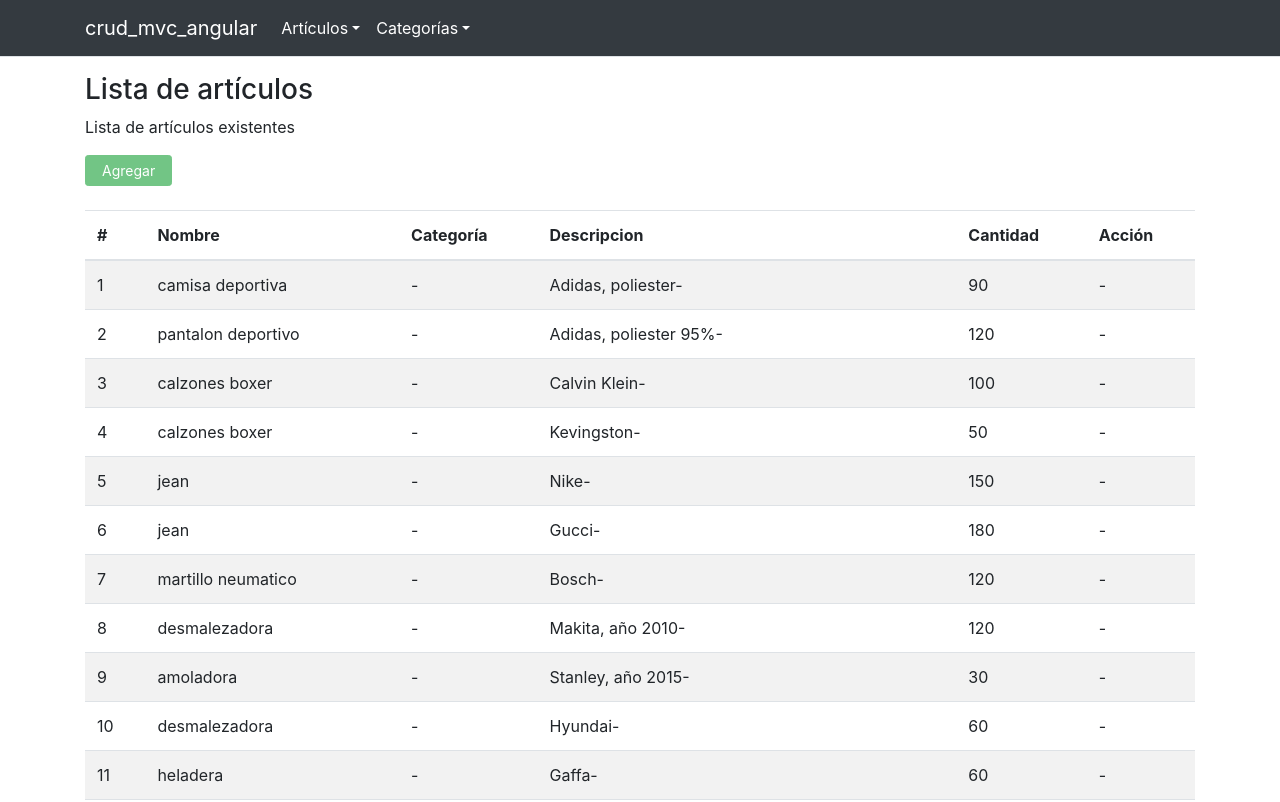
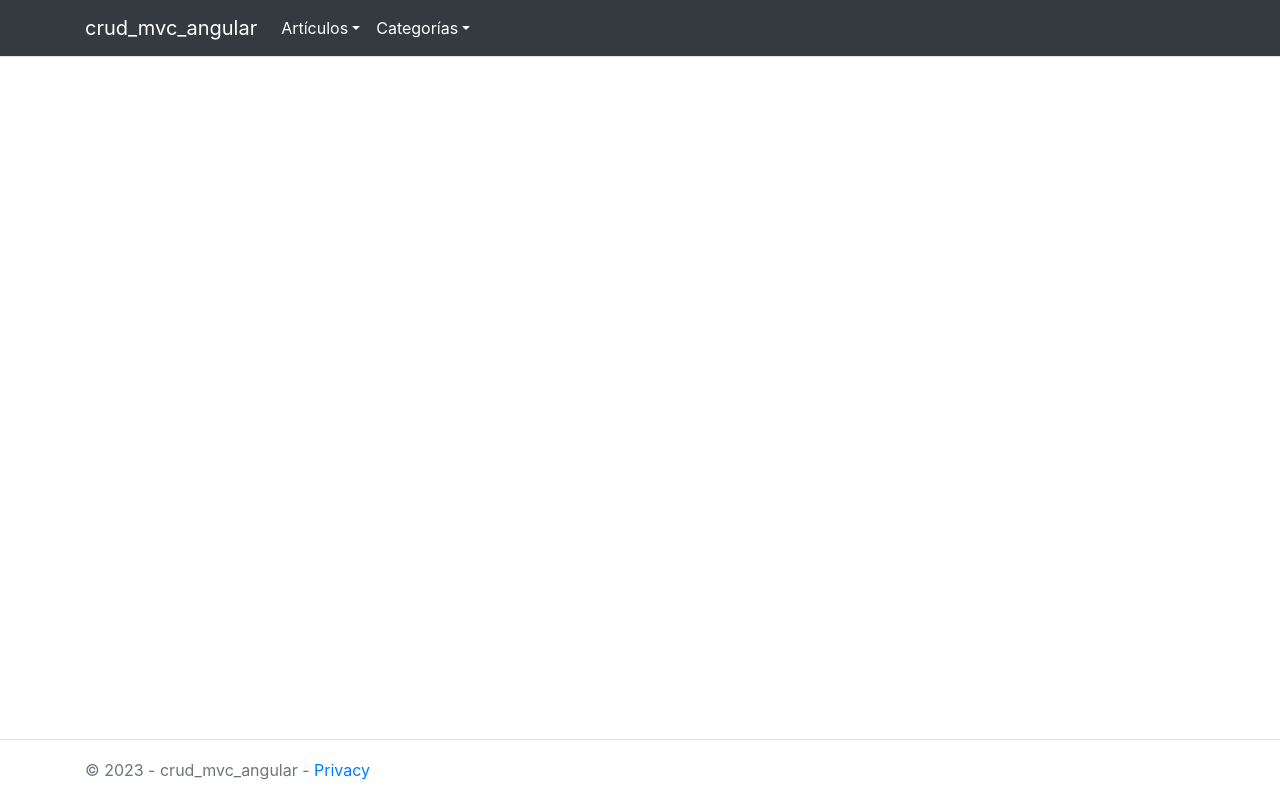
Before and after one commit to manuel-chinchi/crud-mvc-angular-springboot, an Angular app: page / in a window 1280 px wide. Shown: the top 802 px of the page. Built offline with nearby package versions, Linux system fonts and the light colour scheme.

Commit message:
update app.component.html

```diff
--- a/src/app/app.component.html
+++ b/src/app/app.component.html
@@ -1,7 +1,6 @@
 <app-header></app-header>
 <div class="container">
     <main role="main" class="pb-3">
-        <app-article-list></app-article-list>
     </main>
 </div>
 <app-footer></app-footer>
```
